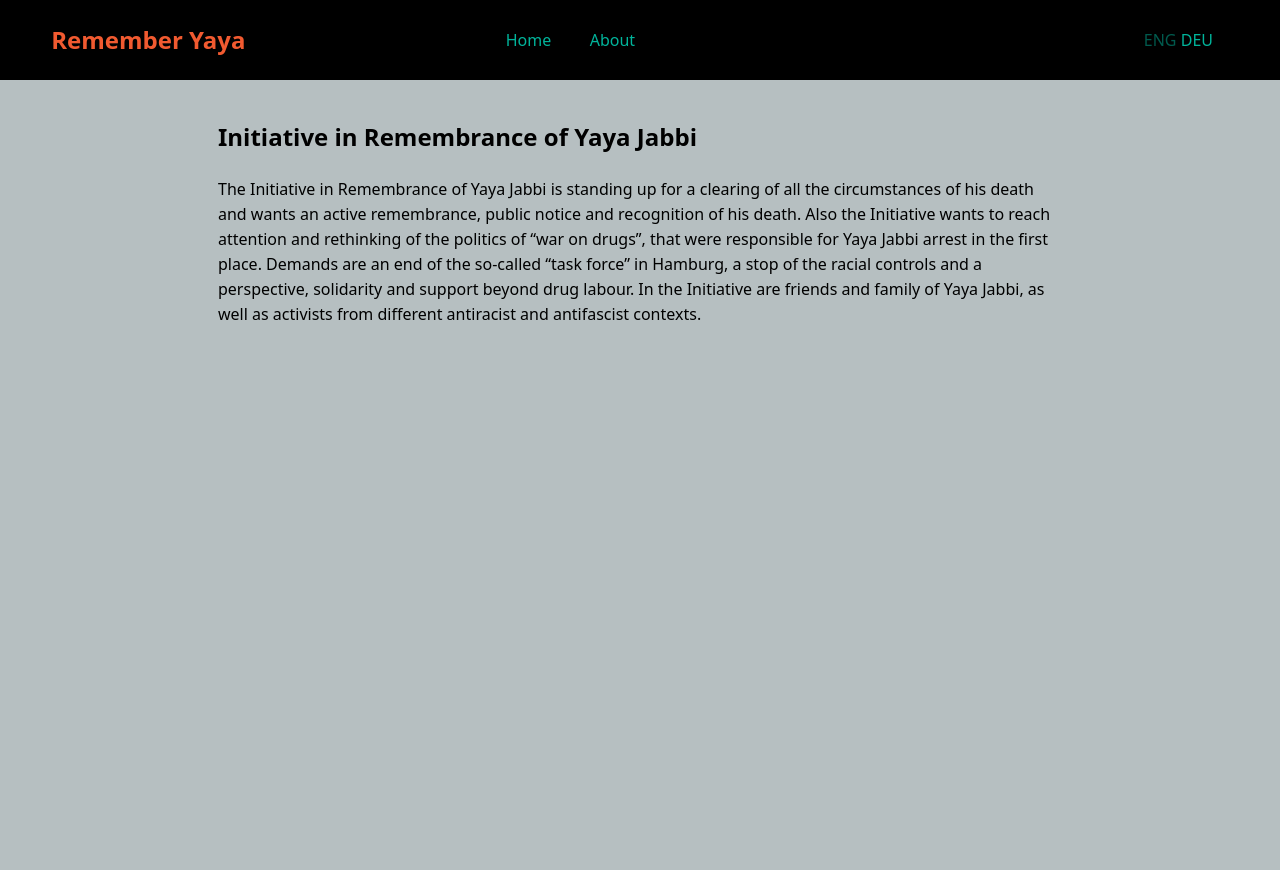
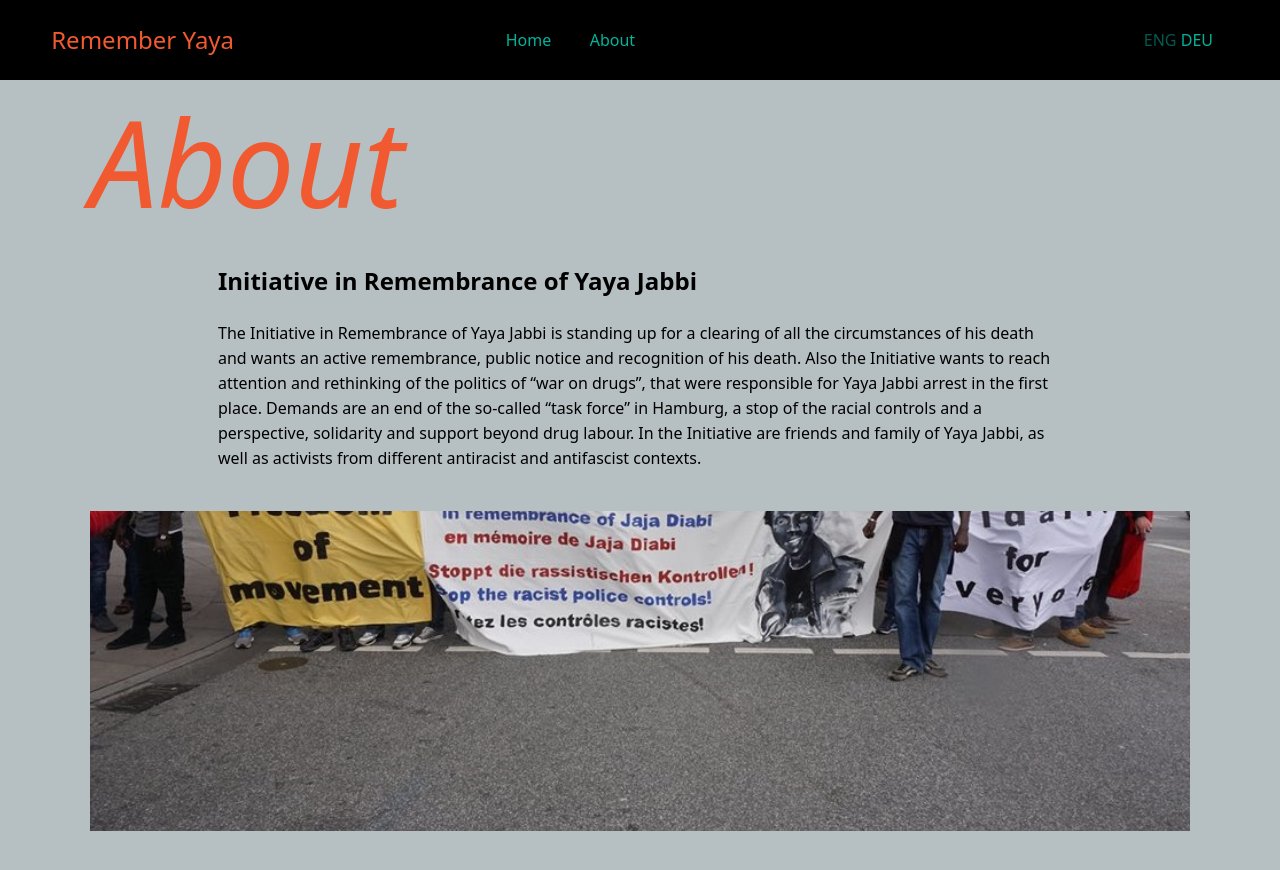
Before and after one commit to pung-one/remember-yaya, a Next.js app: page /about in a window 1280 px wide. Before the commit the page ends 800 px from the top, so only its background shows below. Built offline with nearby package versions, Linux system fonts and the light colour scheme.

Commit message:
add title to pages and image to about page

```diff
--- a/components/BlogPost/index.js
+++ b/components/BlogPost/index.js
@@ -78,17 +78,20 @@ const PostContainer = styled.section`
   display: flex;
   flex-direction: column;
   border-bottom: 1px solid black;
+  background: none;
   padding-bottom: 10vh;
   margin: 0 10vw 10vh;
   gap: 2vh;
 `;
 
 const Title = styled.h2`
+  background: none;
   margin-bottom: ${({ dateIsShownOutside }) =>
     dateIsShownOutside ? "3vh" : ""};
 `;
 
 const Date = styled.span`
+  background: none;
   position: ${({ showOutsideOfBox }) =>
     showOutsideOfBox ? "absolute" : "relative"};
   left: ${({ showOutsideOfBox }) => (showOutsideOfBox ? "-12vw" : "")};
@@ -110,11 +113,12 @@ const StyledIframe = styled.iframe`
 `;
 
 const Article = styled.article`
+  background: none;
   line-height: 25px;
   margin-bottom: 3vh;
   a {
     text-decoration: underline;
-    color: #f15a30;
+    color: #00b49b;
     &:hover {
       color: white;
     }
--- a/components/Header/index.js
+++ b/components/Header/index.js
@@ -40,8 +40,8 @@ export default function Header({
       </LanguageButton>
       {viewportHeight > viewportWidth && (
         <MenuButton onClick={() => onToggleNav()}>
-          <MenuButtonSymbol showNav={showNav} />
-          <CloseMenuSymbol showNav={showNav} />
+          <MenuButtonSymbol $showNav={showNav} />
+          <CloseMenuSymbol $showNav={showNav} />
         </MenuButton>
       )}
     </HeaderContainer>
@@ -66,7 +66,8 @@ const StyledLink = styled(Link)`
   background-color: black;
 `;
 
-const Headline = styled.h1`
+const Headline = styled.p`
+  font-size: 3vh;
   background-color: black;
   color: #f15a30;
 `;
@@ -112,8 +113,8 @@ const MenuButtonSymbol = styled(SlMenu)`
   position: absolute;
   top: 0;
   left: 0;
-  opacity: ${({ showNav }) => (showNav ? "0" : "1")};
-  transform: ${({ showNav }) => (showNav ? "rotate(-90deg)" : "")};
+  opacity: ${(props) => (props.$showNav ? "0" : "1")};
+  transform: ${(props) => (props.$showNav ? "rotate(-90deg)" : "")};
   background-color: black;
   font-size: 3.5vh;
   fill: white;
@@ -124,8 +125,8 @@ const CloseMenuSymbol = styled(SlClose)`
   position: absolute;
   top: 0;
   left: 0;
-  opacity: ${({ showNav }) => (showNav ? "1" : "0")};
-  transform: ${({ showNav }) => (showNav ? "" : "rotate(90deg)")};
+  opacity: ${(props) => (props.$showNav ? "1" : "0")};
+  transform: ${(props) => (props.$showNav ? "" : "rotate(90deg)")};
   background-color: black;
   font-size: 3.5vh;
   fill: white;
--- a/pages/_app.js
+++ b/pages/_app.js
@@ -1,6 +1,7 @@
 import GlobalStyle from "@/styles/styles.js";
 import Layout from "@/components/Layout";
 import { useState } from "react";
+import Head from "next/head";
 
 export default function App({ Component, pageProps }) {
   const [language, setLanguage] = useState("english");
--- a/pages/_document.js
+++ b/pages/_document.js
@@ -1,13 +1,15 @@
-import { Html, Head, Main, NextScript } from 'next/document'
+import { Html, Head, Main, NextScript } from "next/document";
 
 export default function Document() {
   return (
     <Html lang="en">
-      <Head />
+      <Head>
+        <title>Remember Yaya</title>
+      </Head>
       <body>
         <Main />
         <NextScript />
       </body>
     </Html>
-  )
+  );
 }
--- a/pages/about.js
+++ b/pages/about.js
@@ -1,8 +1,12 @@
 import styled from "styled-components";
+import Image from "next/image";
 
 export default function Home({ language }) {
   return (
     <PageContainer>
+      <HeroSection>
+        <PageTitle>About</PageTitle>
+      </HeroSection>
       <Title>
         {language === "english"
           ? "Initiative in Remembrance of Yaya Jabbi"
@@ -13,20 +17,51 @@ export default function Home({ language }) {
           ? "The Initiative in Remembrance of Yaya Jabbi is standing up for a clearing of all the circumstances of his death and wants an active remembrance, public notice and recognition of his death. Also the Initiative wants to reach attention and rethinking of the politics of “war on drugs”, that were responsible for Yaya Jabbi arrest in the first place. Demands are an end of the so-called “task force” in Hamburg, a stop of the racial controls and a perspective, solidarity and support beyond drug labour. In the Initiative are friends and family of Yaya Jabbi, as well as activists from different antiracist and antifascist contexts."
           : "Die Initiative in Gedenken an Yaya Jabbi setzt sich für eine lückenlose Aufklärung der Umstände seines Todes ein und fordert aktives Erinnern, öffentliche Wahrnehmung und Anerkennung des Todes von Yaya Jabbi ein. Außerdem soll eine Aufmerksamkeit und ein Umdenken der aktuellen Politik des „Kriegs gegen Drogen“ erreicht werden, die überhaupt zur Festnahme Yaya Jabbis geführt hat. Gefordert wird unter anderem ein Ende der sogenannten „Task Force“ in Hamburg, ein Stop der rassistischen Polizeikontrollen und ein Weiterdenken im Hinblick auf die Solidarität und Unterstützung mit Menschen in Drogenarbeit. Die Initiative setzt sich zusammen aus Freunden und Familie von Yaya Jabbi und Aktivist_innen aus verschiedenen antirassistischen und antifaschistischen Zusammenhängen."}
       </Article>
+      <ImageContainer>
+        <StyledImage src={"/images/Banner_2.jpg"} alt={"banner"} fill={true} />
+      </ImageContainer>
     </PageContainer>
   );
 }
 
 const PageContainer = styled.main`
+  position: relative;
   max-width: 1100px;
-  padding: 15vh 10vw 10vh;
-  margin: 0 auto 0;
+  margin: 0 auto 5vh;
+`;
+
+const HeroSection = styled.section`
+  margin: 10vh 0 3vh;
+  height: 20vh;
+`;
+
+const PageTitle = styled.h1`
+  position: relative;
+  z-index: 0;
+  color: #f15a30;
+  font-weight: lighter;
+  font-style: italic;
 `;
 
 const Title = styled.h2`
+  z-index: 2;
   margin-bottom: 3vh;
+  padding: 0 10vw;
 `;
 
 const Article = styled.article`
+  z-index: 2;
   line-height: 25px;
+  padding: 0 10vw 5vh;
 `;
+
+const ImageContainer = styled.div`
+  position: relative;
+  height: 40vh;
+  width: 100%;
+`;
+
+const StyledImage = styled(Image)`
+  object-fit: cover;
+  object-position: 0 50%;
+`;
--- a/styles/styles.js
+++ b/styles/styles.js
@@ -14,7 +14,7 @@ export default createGlobalStyle`
     color: black;
   }
   h1 {
-    font-size: 3vh;
+    font-size: 15vh;
   }
   h2 {
     font-size: 24px;
```
Also changed, not shown: pages/index.js (+16 -1 lines).
